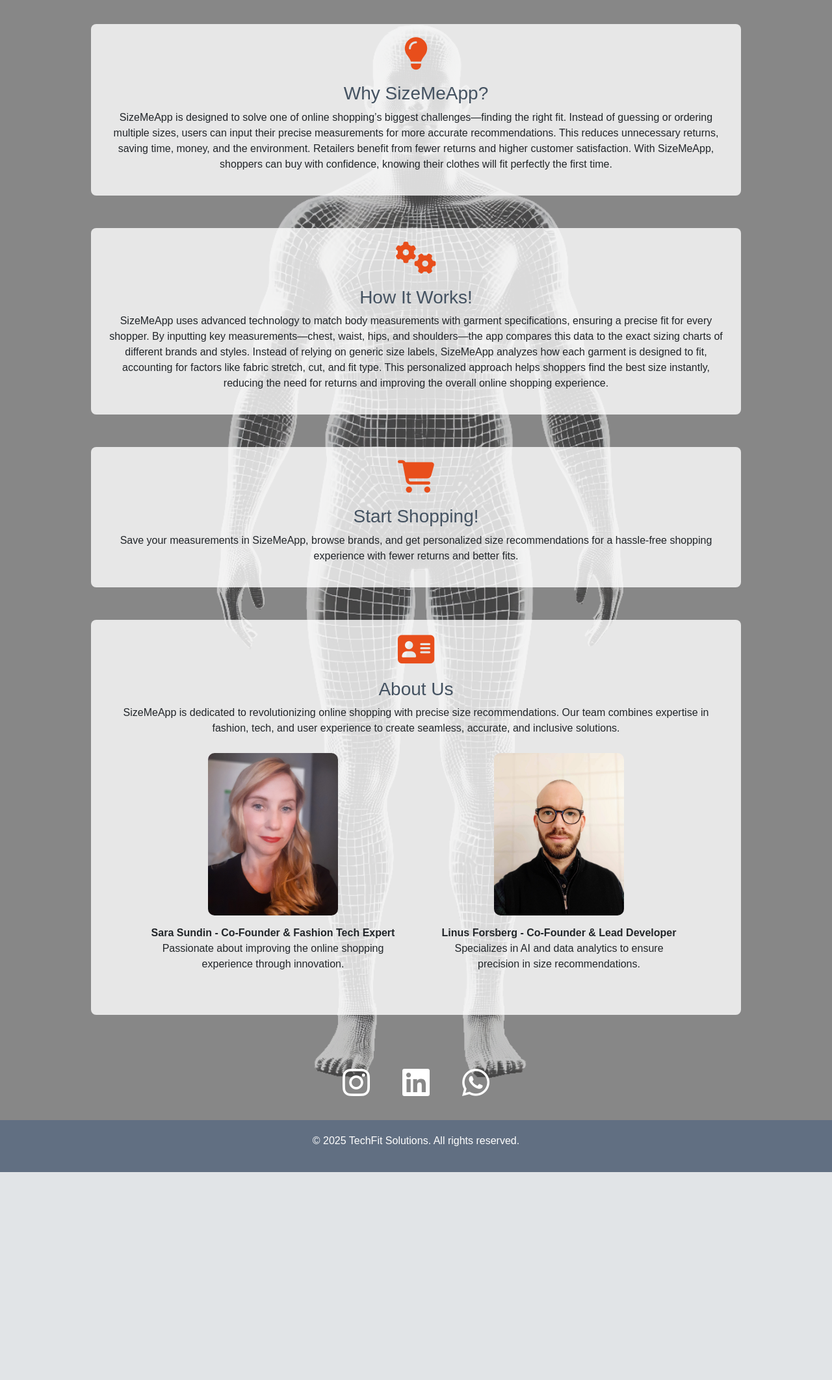
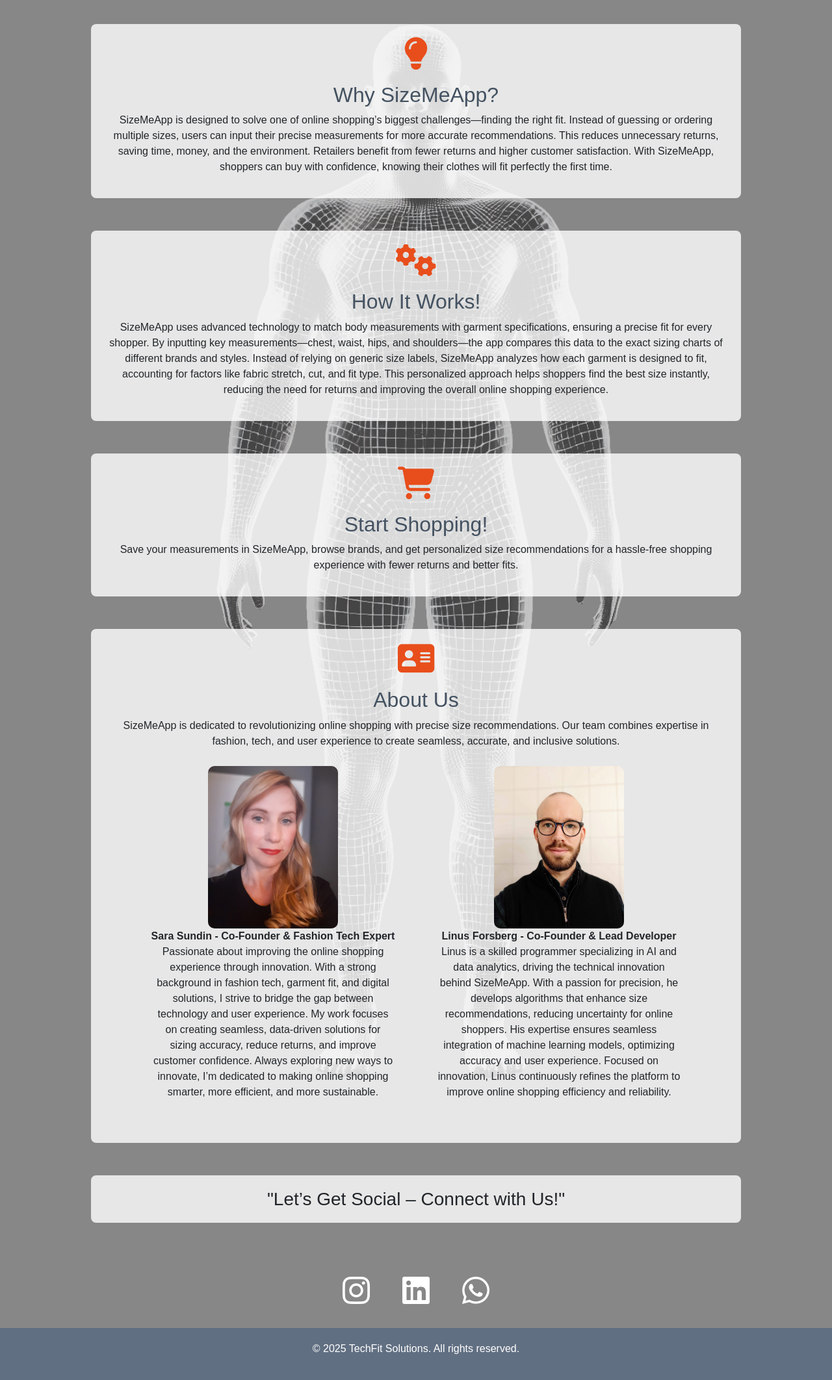
Before and after one commit to Sara-Sundin/SizeMeApp, a Django app: page /about/ in a window 1280 px wide. Shown: the part 63-2187 px from the top of the page at 65% size. Before the commit the page ends 1867 px from the top, so only its background shows below. Run offline with Django 5.2, Linux system fonts and the light colour scheme; parts of the project's set-up code (start-up, migrations or seed data) failed here and were passed over; some libraries are stand-ins or nearby versions.

Commit message:
fixes after first html validation

```diff
--- a/blog/templates/blog/blog.html
+++ b/blog/templates/blog/blog.html
@@ -40,7 +40,7 @@
                                 <p class="card-text">{{ post.excerpt }}</p>
                             </a>
 
-                            <hr />
+                            <hr>
                             <p class="card-text text-muted h6">{{ post.created_on}}</p>
                         </div>
                     </div>
--- a/pages/templates/pages/about.html
+++ b/pages/templates/pages/about.html
@@ -10,42 +10,56 @@
     <!-- Why SizeMeApp -->
     <section class="about-box text-center transparent-box">
         <i class="info-icon-secondary fa-solid fa-lightbulb icon-medium"></i>
-        <h3 class="blue-text">Why SizeMeApp?</h3>
+        <h2 class="blue-text">Why SizeMeApp?</h2>
         <p>SizeMeApp is designed to solve one of online shopping’s biggest challenges—finding the right fit. Instead of guessing or ordering multiple sizes, users can input their precise measurements for more accurate recommendations. This reduces unnecessary returns, saving time, money, and the environment. Retailers benefit from fewer returns and higher customer satisfaction. With SizeMeApp, shoppers can buy with confidence, knowing their clothes will fit perfectly the first time.</p>
     </section>
 
     <!-- How it works! -->
     <section class=" about-box text-center transparent-box">
         <i class="info-icon-secondary fa-solid fa-gears icon-medium"></i>
-        <h3 class="blue-text">How It Works!</h3>
+        <h2 class="blue-text">How It Works!</h2>
         <p>SizeMeApp uses advanced technology to match body measurements with garment specifications, ensuring a precise fit for every shopper. By inputting key measurements—chest, waist, hips, and shoulders—the app compares this data to the exact sizing charts of different brands and styles. Instead of relying on generic size labels, SizeMeApp analyzes how each garment is designed to fit, accounting for factors like fabric stretch, cut, and fit type. This personalized approach helps shoppers find the best size instantly, reducing the need for returns and improving the overall online shopping experience.</p>
      </section>
 
       <!-- Start shopping -->
     <section class=" about-box text-center transparent-box">
         <i class="info-icon-secondary fa-solid fa-cart-shopping icon-medium"></i>
-        <h3 class="blue-text">Start Shopping!</h3>
+        <h2 class="blue-text">Start Shopping!</h2>
         <p>Save your measurements in SizeMeApp, browse brands, and get personalized size recommendations for a hassle-free shopping experience with fewer returns and better fits.</p>
     </section>
 
     <!-- About Us -->
 <section class="about-box text-center transparent-box">
     <i class="info-icon-secondary fa-solid fa-address-card icon-medium"></i>
-    <h3 class="blue-text">About Us</h3>
+    <h2 class="blue-text">About Us</h2>
     <p>SizeMeApp is dedicated to revolutionizing online shopping with precise size recommendations. Our team combines expertise in fashion, tech, and user experience to create seamless, accurate, and inclusive solutions.</p>
 
-    <!-- Team Section -->
+    <!-- Team Info -->
     <div class="container team-container">
         <div class="row">
             <div class="container">
                 <div class="row team-container">
                     <div class="col-md-6 team-member">
                         <img src="{% static 'images/sara-foto.jpg' %}" alt="Sara Foto">
-                        <p class="team-description"><strong>Sara Sundin - Co-Founder & Fashion Tech Expert</strong><br> Passionate about improving the online shopping experience through innovation.</p>
+                        <p class="team-description"><strong>Sara Sundin - Co-Founder & Fashion Tech Expert</strong>
+                        <br> Passionate about improving the online shopping experience through
+                        innovation. With a strong background in fashion tech, garment fit, and digital
+                        solutions, I strive to bridge the gap between technology and user experience.
+                        My work focuses on creating seamless, data-driven solutions for sizing
+                        accuracy, reduce returns, and improve customer confidence. Always exploring new
+                        ways to innovate, I’m dedicated to making online shopping smarter, more efficient,
+                        and more sustainable.</p>
                     </div>
                     <div class="col-md-6 team-member">
                         <img src="{% static 'images/linus-foto.jpg' %}" alt="Linus Foto">
-                        <p class="team-description"><strong>Linus Forsberg - Co-Founder & Lead Developer</strong><br> Specializes in AI and data analytics to ensure precision in size recommendations.</p>
+                        <p class="team-description"><strong>Linus Forsberg - Co-Founder & Lead Developer</strong>
+                        <br>Linus is a skilled programmer specializing in AI and data analytics,
+                        driving the technical innovation behind SizeMeApp. With a passion for
+                        precision, he develops algorithms that enhance size recommendations,
+                        reducing uncertainty for online shoppers. His expertise ensures seamless
+                        integration of machine learning models, optimizing accuracy and user
+                        experience. Focused on innovation, Linus continuously refines the platform
+                        to improve online shopping efficiency and reliability.</p>
                     </div>
                 </div>
             </div>
@@ -57,6 +71,7 @@
 
     <!-- Social Media -->
 <section class="text-center">
+    <h3 class="transparent-box about-box"> "Let’s Get Social – Connect with Us!"</h3>
     <div class="social-icons">
         <a href="https://www.instagram.com/iknw.se/" target="_blank"
         aria-label="Visit our Instagram page (opens in a new tab)" rel="noopener"><i
--- a/pages/templates/pages/contact.html
+++ b/pages/templates/pages/contact.html
@@ -12,8 +12,8 @@
         <h1 class="contact-heading">Contact Us</h1>
         <p class="contact-intro">We'd love to hear from you! Please fill out the form below or reach out using the details on the right.
             <br> We will get back to you within 24 hours!
-            <hr>
         </p>
+        <hr>
 
         <div class="contact-wrapper">
             <!-- Contact Form -->
@@ -54,6 +54,7 @@
 
     <!-- Social Media -->
     <section class="text-center">
+        <h3 class="transparent-box about-box"> "Let’s Get Social – Connect with Us!"</h3>
         <div class="social-icons">
             <a href="https://www.instagram.com/iknw.se/" target="_blank"
             aria-label="Visit our Instagram page (opens in a new tab)" rel="noopener"><i
--- a/pages/templates/pages/index.html
+++ b/pages/templates/pages/index.html
@@ -82,6 +82,7 @@
 </section>
 
 <!-- Social Media Icons -->
+<section>
     <div class="social-icons">
         <a href="https://www.instagram.com/iknw.se/" target="_blank"
         aria-label="Visit our Instagram page (opens in a new tab)" rel="noopener"><i
--- a/static/css/style.css
+++ b/static/css/style.css
@@ -213,8 +213,7 @@ h1 img {
     width: 200px; /* Set fixed width */
     height: 250px; /* Set fixed height */
     object-fit: cover; /* Ensures uniform cropping */
-    border-radius: 10px; /* Optional: Rounds corners */
-    margin-bottom: 15px;
+    border-radius: 10px; /*Rounds corners */
 }
 
 /* Contact Page Container */
--- a/templates/account/login.html
+++ b/templates/account/login.html
@@ -65,8 +65,12 @@
                             <span class="toggle-text">Show Password</span>
                         </button>
                     </div>
+                    <!-- Add this missing help text element -->
+                    <small id="id_password_helptext" class="form-text text-muted">
+                        Your password must be at least 8 characters long.
+                    </small>
                     {% if form.password.errors %}
-                    <small class="text-danger">{{ form.password.errors.0 }}</small>
+                        <small class="text-danger">{{ form.password.errors.0 }}</small>
                     {% endif %}
                 </div>
 
```
Also changed, not shown: blog/templates/blog/post_detail.html (+6 -11 lines), dashboard/templates/dashboard/dashboard.html (+5 -8 lines), templates/account/signup.html (+8 -8 lines), 1 other file.
